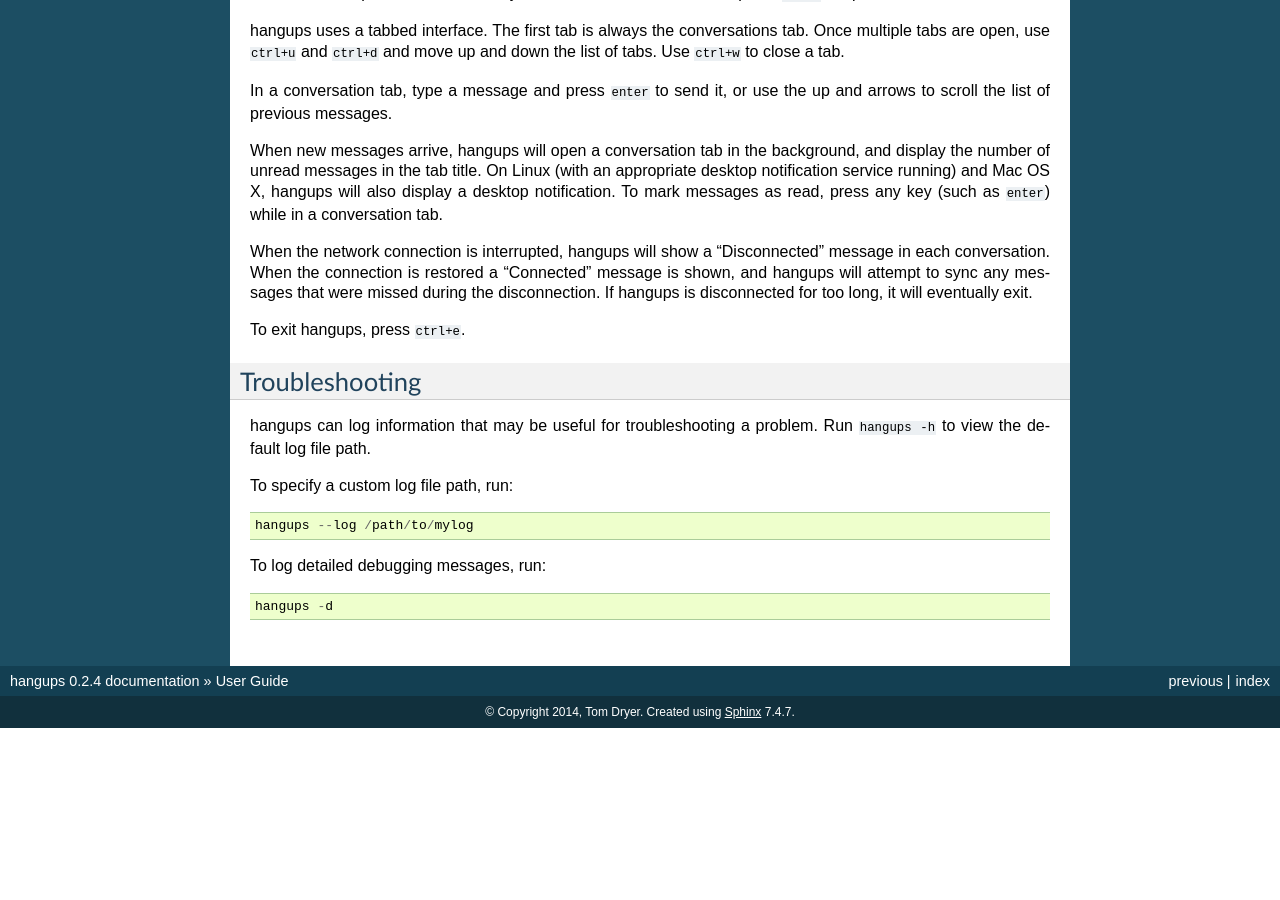
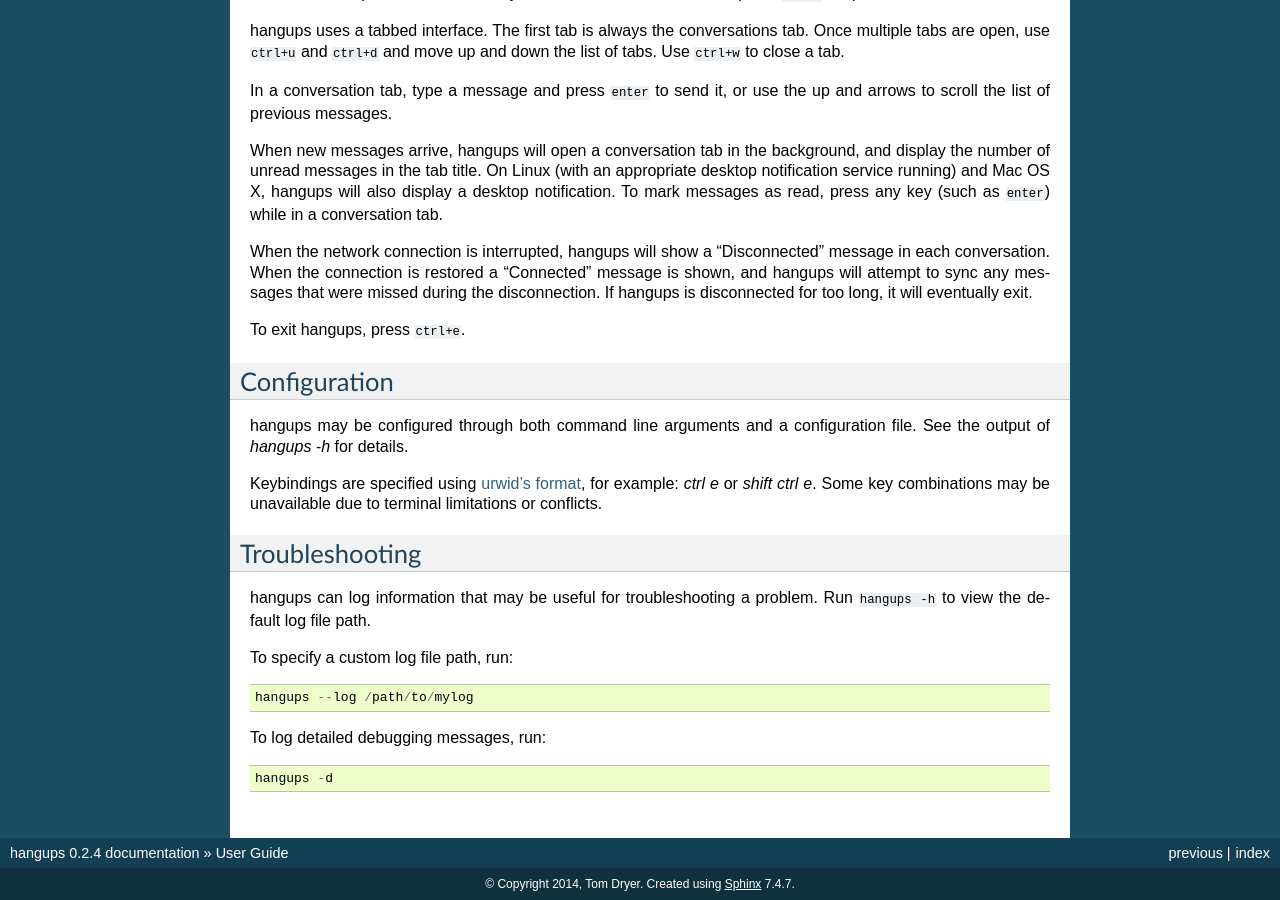
Before and after one commit to tdryer/hangups, a Sphinx documentation site: the page built from docs/user_guide.rst, in a window 1280 px wide and 900 px high, scrolled down 738 px. Built offline with Sphinx 7.4.7, drawn with Linux system fonts in a browser that asks for light colours; before the commit the page ends 1466 px from its top, so only the background shows below that.

Commit message:
Add configuration section to docs
Fixes #49.

```diff
--- a/docs/user_guide.rst
+++ b/docs/user_guide.rst
@@ -62,6 +62,18 @@ will eventually exit.
 
 To exit hangups, press :code:`ctrl+e`.
 
+Configuration
+-------------
+
+hangups may be configured through both command line arguments and a
+configuration file. See the output of `hangups -h` for details.
+
+Keybindings are specified using `urwid's format`_, for example: `ctrl e` or
+`shift ctrl e`. Some key combinations may be unavailable due to terminal
+limitations or conflicts.
+
+.. _urwid's format: http://urwid.org/manual/userinput.html#keyboard-input
+
 Troubleshooting
 ---------------
 
```
